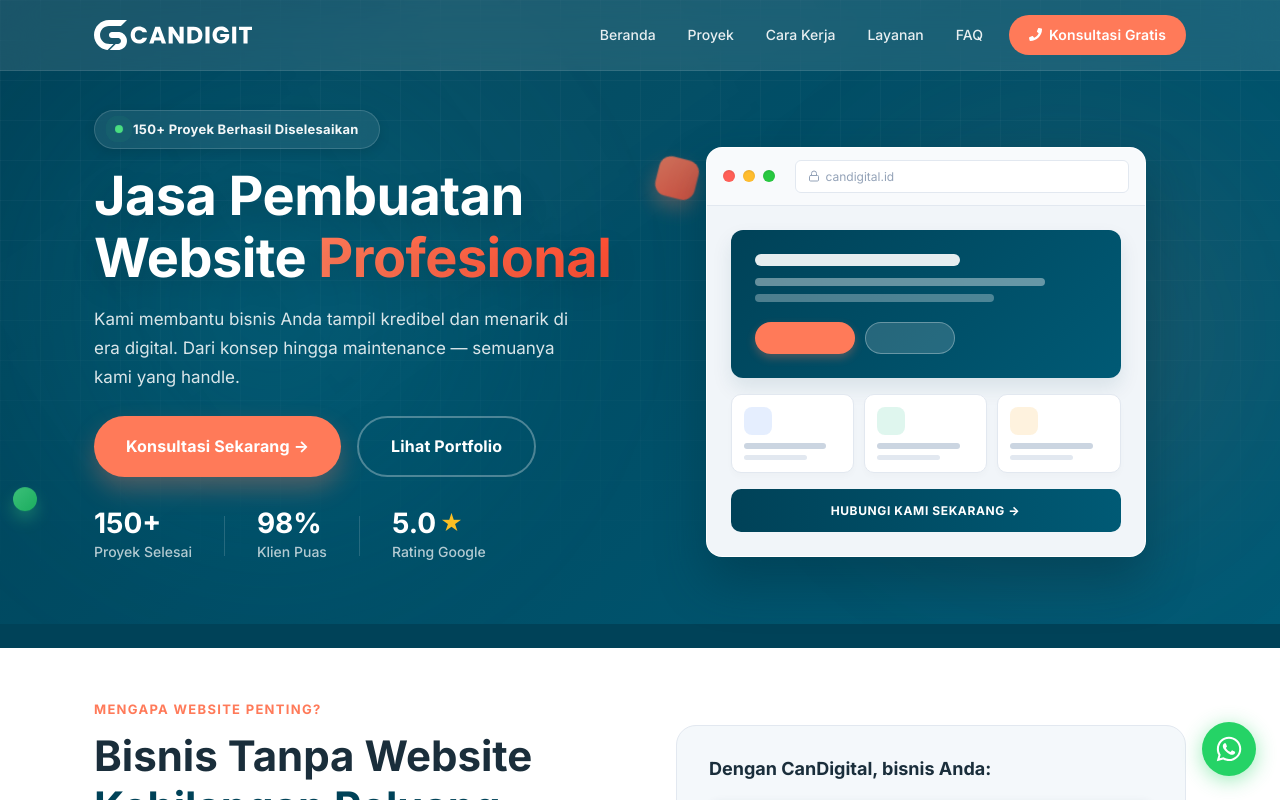
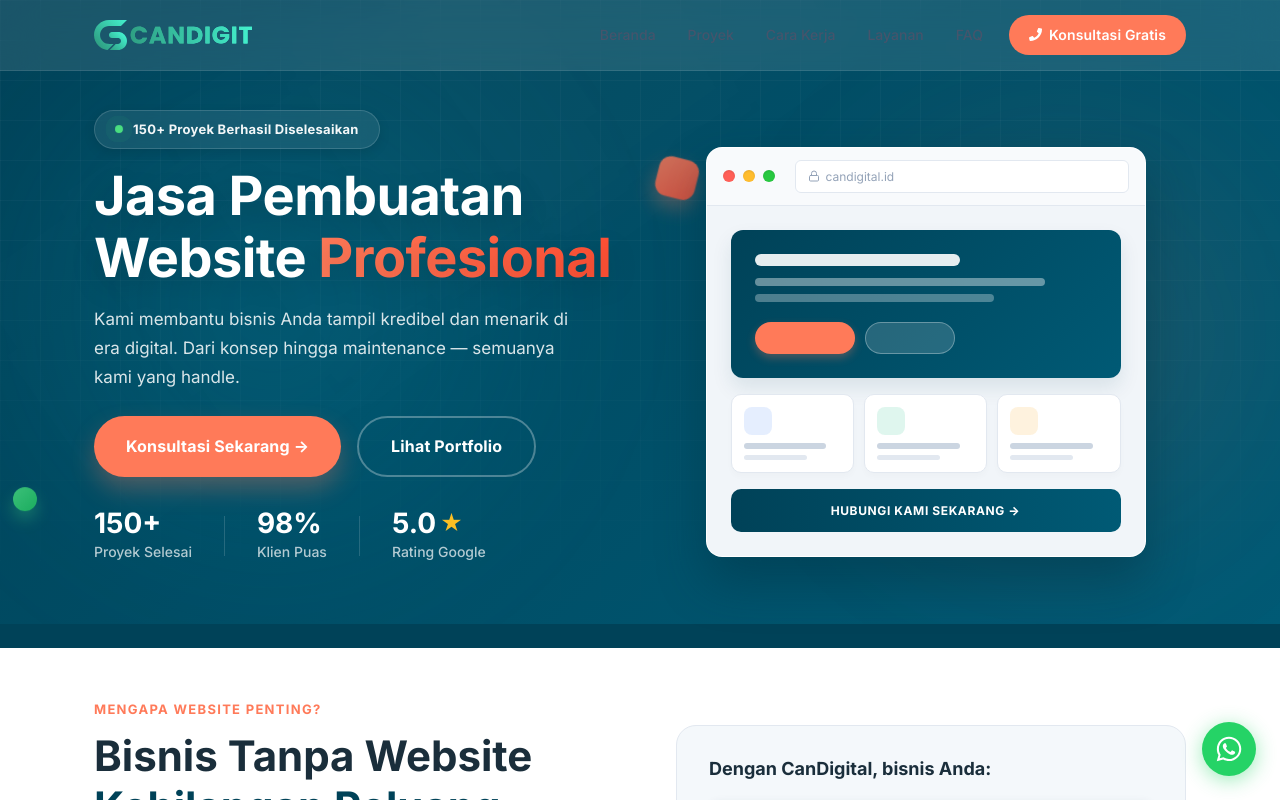
Before and after one commit to navyrastudio/companyprofilecandigital, a Next.js app: page / in a window 1280 px wide. Shown: the top 800 px of the page. Built offline with nearby package versions, Linux system fonts and the light colour scheme.

Commit message:
feat(navbar): implement dynamic scroll logo and update nav links style

```diff
--- a/app/components/Navbar.tsx
+++ b/app/components/Navbar.tsx
@@ -31,7 +31,7 @@ export default function Navbar() {
         {/* Logo */}
         <a href="#hero" className="nav-logo">
           <img
-            src={(scrolled && !mobileOpen) ? "/images/logo-candigit-nav-1.svg" : "/images/logo-candigit-nav-2.svg"}
+            src={(scrolled && !mobileOpen) ? "/images/logo-candigit-nav-2.svg" : "/images/logo-candigit-nav-1.svg"}
             alt="CanDigital Logo"
             className="navbar-logo-img"
           />
--- a/app/globals.css
+++ b/app/globals.css
@@ -284,7 +284,7 @@ section {
 .nav-link {
   display: inline-block;
   padding: 8px 14px;
-  color: var(--text-body);
+  color: #45556c;
   text-decoration: none;
   font-size: 14px;
   font-weight: 500;
@@ -301,13 +301,13 @@ section {
   transform: translateX(-50%);
   width: 0;
   height: 2px;
-  background-color: var(--primary);
+  background-color: #2FA084;
   transition: width 0.3s ease;
   border-radius: 2px;
 }
 
 .nav-link:hover {
-  color: var(--primary);
+  color: #2FA084;
 }
 
 .nav-link:hover::after {
@@ -315,15 +315,15 @@ section {
 }
 
 .navbar.at-top .nav-link {
-  color: rgba(255, 255, 255, 0.9);
+  color: #45556c;
 }
 
 .navbar.at-top .nav-link::after {
-  background-color: #fff;
+  background-color: #2FA084;
 }
 
 .navbar.at-top .nav-link:hover {
-  color: #fff;
+  color: #2FA084;
 }
 
 /* =====================
```
